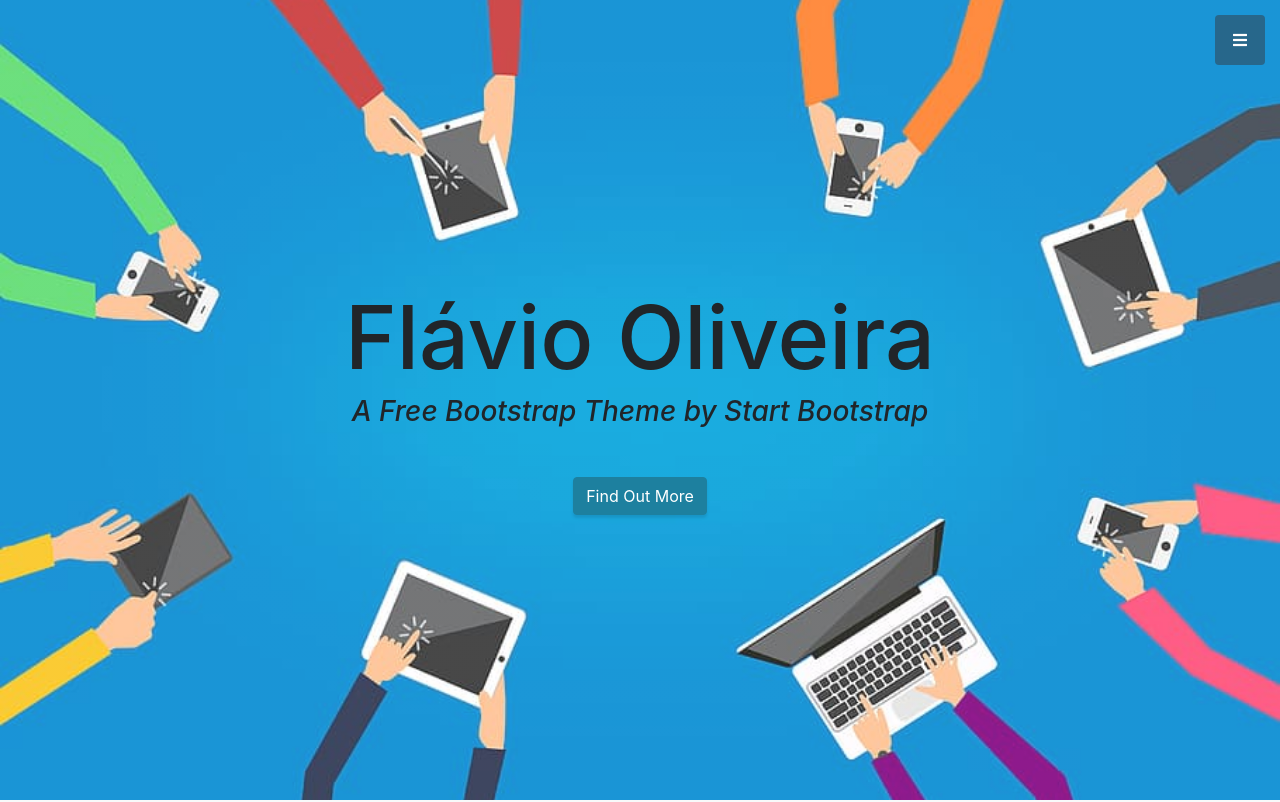
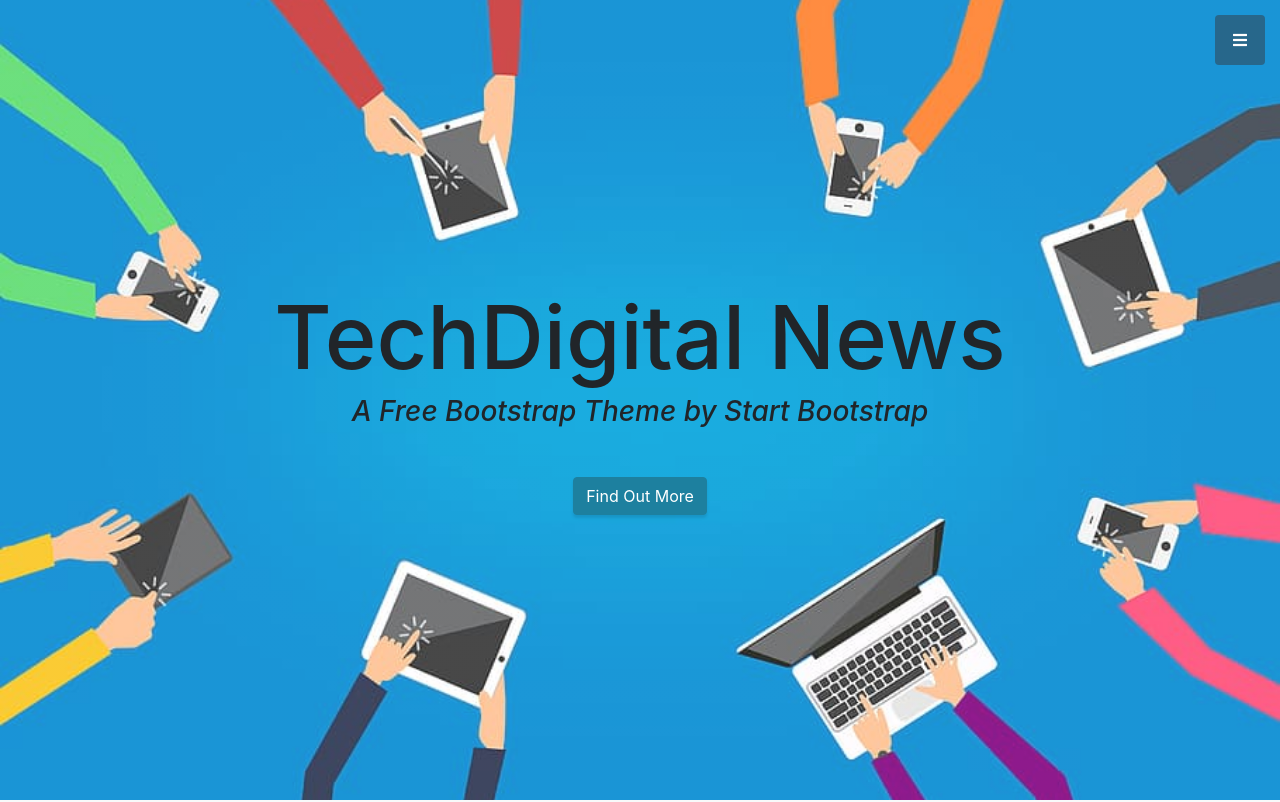
Before and after one commit to flaviojoliveira/flaviojoliveira.github.io, a website with bundled scripts: page index.html in a window 1280 px wide. Shown: the top 802 px of the page. Built offline with nearby package versions, Linux system fonts and the light colour scheme.

Commit message:
index update

```diff
--- a/index.html
+++ b/index.html
@@ -8,7 +8,7 @@
   <meta name="description" content="">
   <meta name="author" content="">
 
-  <title>Flávio Oliveira</title>
+  <title>TechDigital News</title>
 
   <!-- Bootstrap Core CSS -->
   <link href="vendor/bootstrap/css/bootstrap.min.css" rel="stylesheet">
@@ -55,7 +55,7 @@
   <!-- Header -->
   <header class="masthead d-flex">
     <div class="container text-center my-auto">
-      <h1 class="mb-1">Flávio Oliveira</h1>
+      <h1 class="mb-1">TechDigital News</h1>
       <h3 class="mb-5">
         <em>A Free Bootstrap Theme by Start Bootstrap</em>
       </h3>
```
